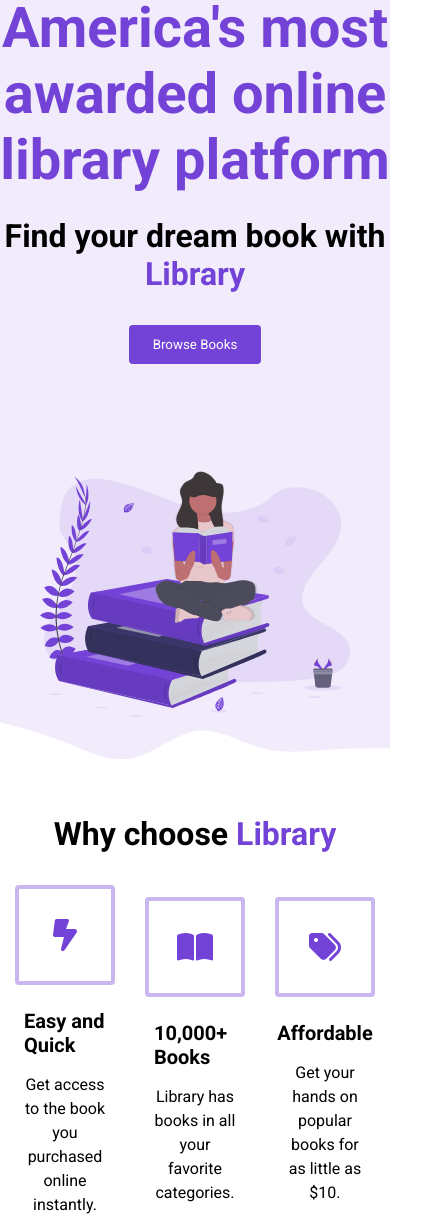
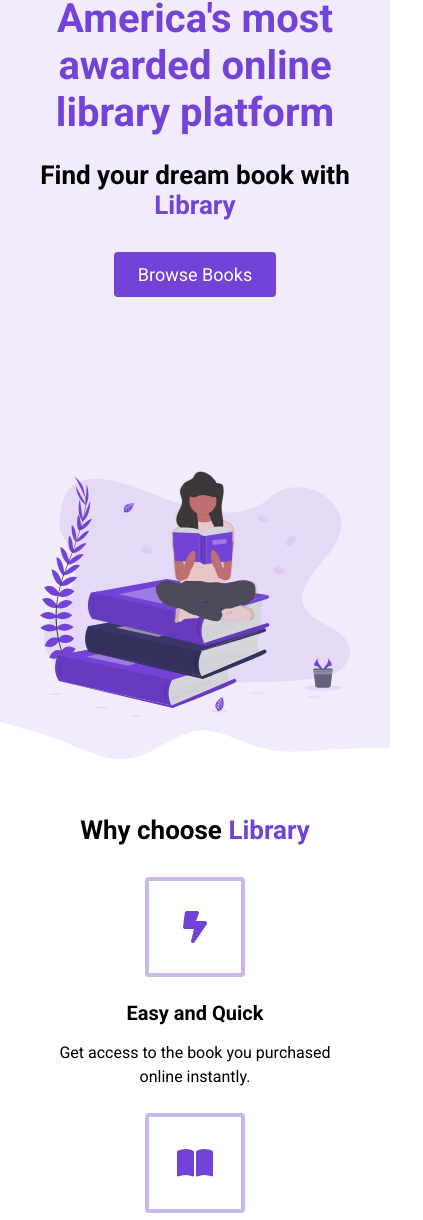
Before and after one commit to MPBorer/e-commerce_guided, a plain HTML site: page index.html in a window 390 px wide. Shown: the part 85-1305 px from the top of the page, 423 px wide, since content can reach past the window. Drawn offline with Linux system fonts and the light colour scheme.

Commit message:
4th commit

```diff
--- a/index.html
+++ b/index.html
@@ -49,7 +49,9 @@
             <h2>
               Find your dream book with <span class="purple">Library</span>
             </h2>
-            <button class="btn">Browse Books</button>
+            <a href="#features">
+              <button class="btn">Browse Books</button>
+            </a>
           </div>
           <figure class="header__img--wrapper">
             <img src="./Undraw_Books.svg" alt="" />
--- a/style.css
+++ b/style.css
@@ -236,13 +236,13 @@
 
 .highlight__wrapper{
     display: flex;
+    flex-wrap: wrap;
 }
 .highlight{
     padding: 0 24px;
     width: calc(100% / 3);
     display: flex;
     align-items: center;
-    justify-content: center;
     flex-direction: column;
 }
 .highlight__para{
@@ -264,6 +264,7 @@
 .highlight__subtitle{
     font-size: 20px;
     margin-bottom: 16px;
+    text-align: center;
 }
 
 /* features */
@@ -355,11 +356,43 @@
     padding-top: 16px;
 }
 
+/* Small phones, tablets, and large Phones */
+
+@media (max-width:768px){
+.header__description{
+    padding: 0 24px;
+}
+h1{
+    font-size: 40px;
+}
+h2{
+    font-size: 26px;
+}
+button{
+    font-size: 18px;
+}
+.book{
+    width: 50%;
+}
+
+}
+
+
+
+/* Small phones, and large Phones */
+
 @media (max-width:550px) {
+    .btn__menu{
+        display: block;
+    }
     .nav__links{
         display: none;
     }
-    .btn__menu{
-        display: block;
+    .highlight{
+        width: 100%;
+
+    }
+    .highlight:not(:last-child){
+        margin-bottom: 24px;
     }
 }
```
